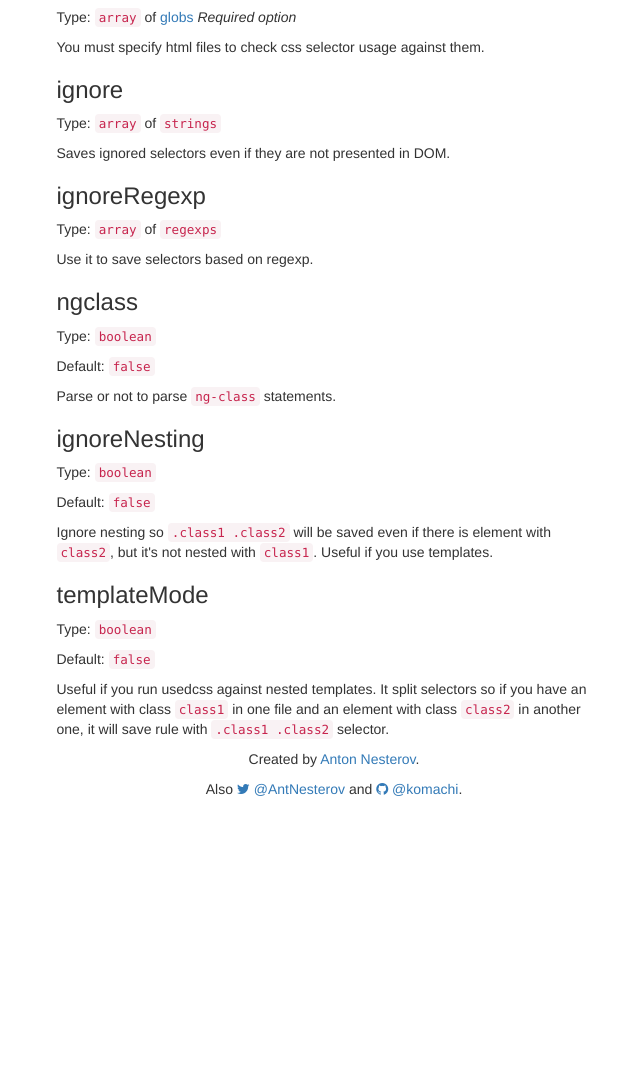
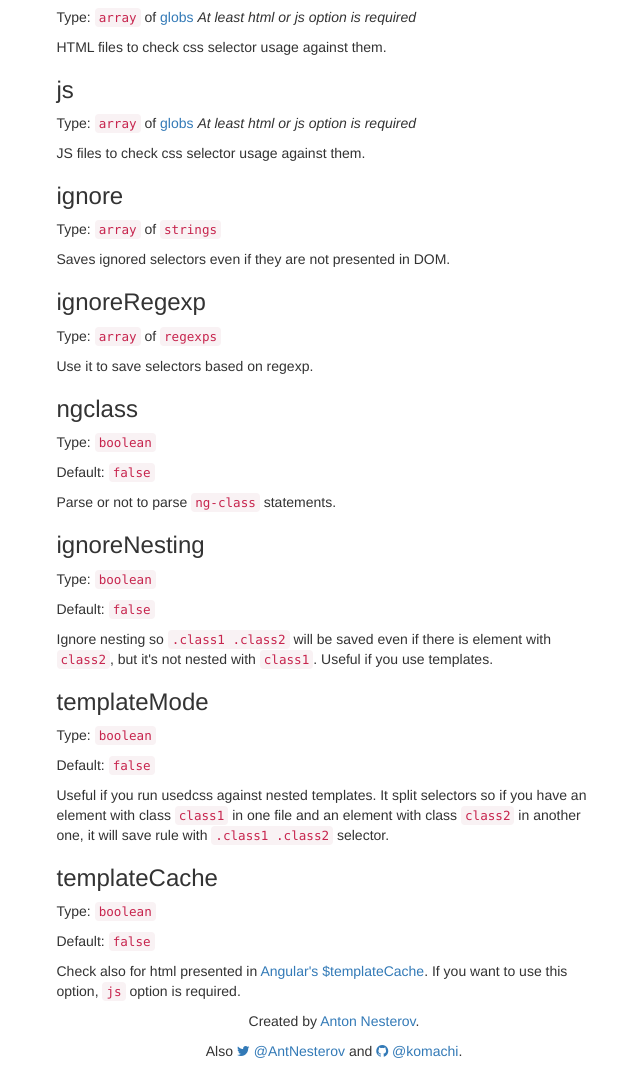
Before and after one commit to komachi/usedcss, a plain HTML site: page index.html in a window 1280 px wide. Shown: the part 893-1964 px from the top of the page, without its empty margins (306-946 px from the left). Before the commit the page ends 1702 px from the top, so only its background shows below. Drawn offline with nearby package versions, Linux system fonts and the light colour scheme.

Commit message:
Add templateCache option

```diff
--- a/index.html
+++ b/index.html
@@ -48,8 +48,11 @@
         <div class="col-sm-12 col-md-6 col-md-push-3">
           <h2>Options</h2>
           <h3>html</h3>
-          <p>Type: <code>array</code> of <a href="https://github.com/isaacs/node-glob" target="_blank">globs</a> <em>Required option</em></p>
-          <p>You must specify html files to check css selector usage against them.</p>
+          <p>Type: <code>array</code> of <a href="https://github.com/isaacs/node-glob" target="_blank">globs</a> <em>At least html or js option is required</em></p>
+          <p>HTML files to check css selector usage against them.</p>
+          <h3>js</h3>
+          <p>Type: <code>array</code> of <a href="https://github.com/isaacs/node-glob" target="_blank">globs</a> <em>At least html or js option is required</em></p>
+          <p>JS files to check css selector usage against them.</p>
           <h3>ignore</h3>
           <p>Type: <code>array</code> of <code>strings</code></p>
           <p>Saves ignored selectors even if they are not presented in DOM.</p>
@@ -68,6 +71,10 @@
           <p>Type: <code>boolean</code></p>
           <p>Default: <code>false</code></p>
           <p>Useful if you run usedcss against nested templates. It split selectors so if you have an element with class <code>class1</code> in one file and an element with class <code>class2</code> in another one, it will save rule with <code>.class1 .class2</code> selector.</p>
+          <h3>templateCache</h3>
+          <p>Type: <code>boolean</code></p>
+          <p>Default: <code>false</code></p>
+          <p>Check also for html presented in <a href="https://docs.angularjs.org/api/ng/service/$templateCache" target="_blank">Angular's $templateCache</a>. If you want to use this option, <code>js</code> option is required.</p>
         </div>
       </div>
       <footer class="row">
```
